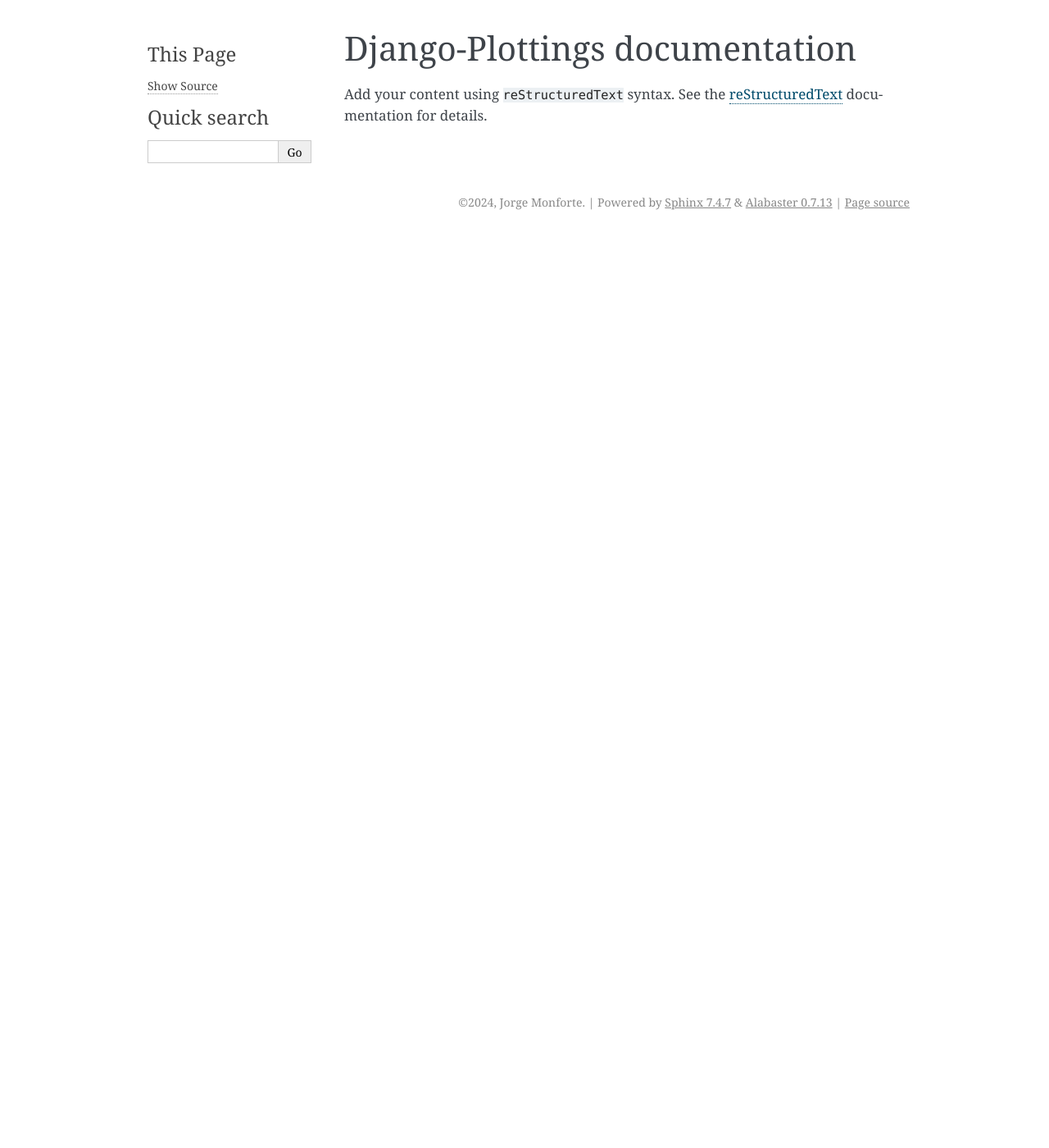
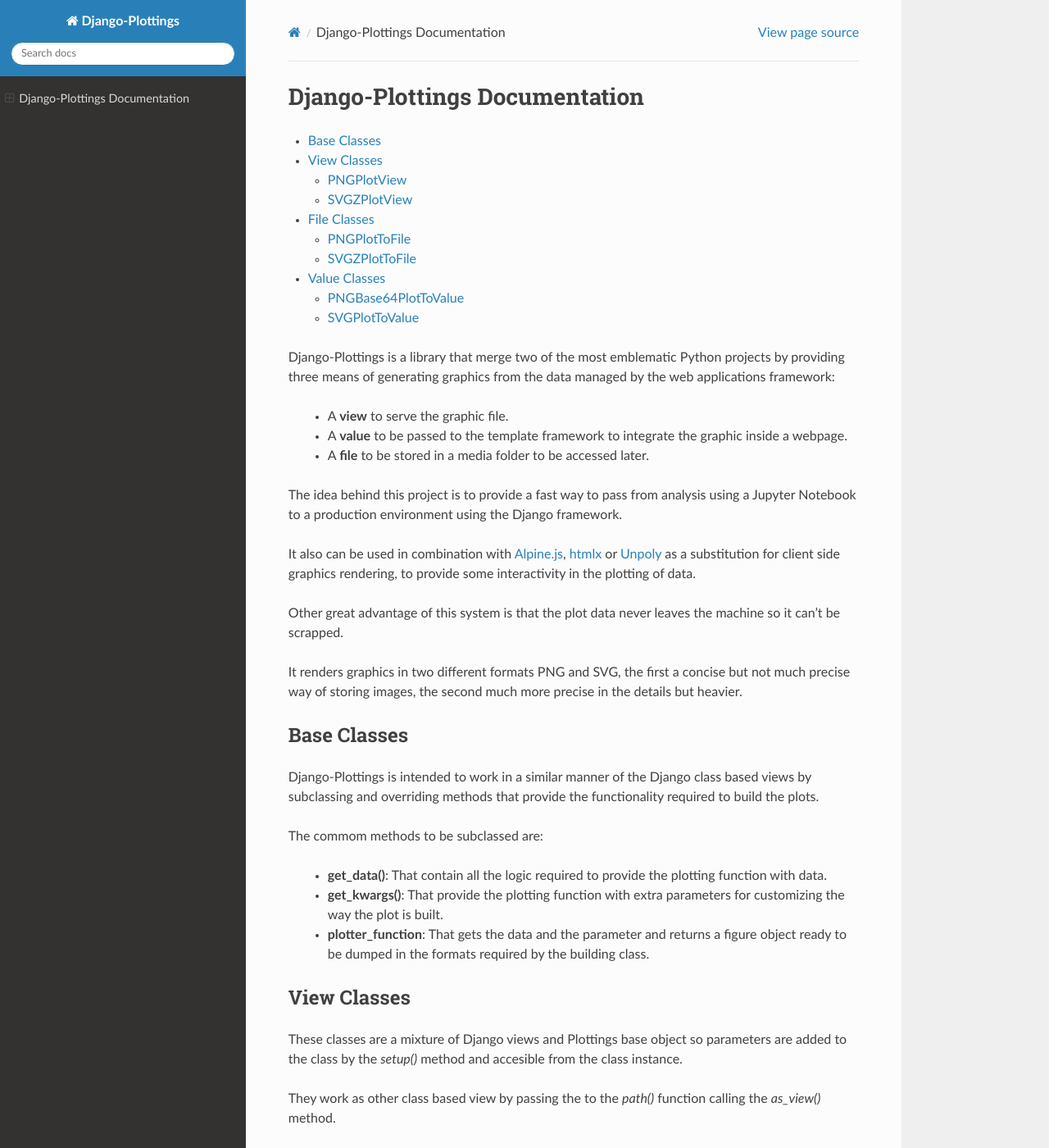
Before and after one commit to llou/django-plottings, a Sphinx documentation site: the page built from docs/index.rst, in a window 1280 px wide and 1400 px high. Shown: the whole window at 82% size. Built offline with Sphinx 7.4.7 and the Read the Docs theme 2.0.0, drawn with Linux system fonts in a browser that asks for light colours; some of the changed text lies outside the part shown.

Commit message:
Documentation work

```diff
--- a/docs/conf.py
+++ b/docs/conf.py
@@ -6,22 +6,27 @@
 # -- Project information -----------------------------------------------------
 # https://www.sphinx-doc.org/en/master/usage/configuration.html#project-information
 
+import sys
+from pathlib import Path
+
+sys.path.insert(0, str(Path(__file__).resolve().parents[1]))
+
 project = 'Django-Plottings'
-copyright = '2024, Jorge Monforte'
-author = 'Jorge Monforte'
+copyright = '2024, Jorge Monforte González'
+author = 'Jorge Monforte González'
 
 # -- General configuration ---------------------------------------------------
 # https://www.sphinx-doc.org/en/master/usage/configuration.html#general-configuration
 
-extensions = []
+extensions = ['sphinx.ext.autodoc', 'sphinx.ext.coverage',
+              'sphinx.ext.napoleon', 'sphinx_rtd_theme']
 
 templates_path = ['_templates']
 exclude_patterns = ['_build', 'Thumbs.db', '.DS_Store']
 
 
-
 # -- Options for HTML output -------------------------------------------------
 # https://www.sphinx-doc.org/en/master/usage/configuration.html#options-for-html-output
 
-html_theme = 'alabaster'
+html_theme = 'sphinx_rtd_theme'
 html_static_path = ['_static']
--- a/docs/index.rst
+++ b/docs/index.rst
@@ -1,16 +1,124 @@
-.. Django-Plottings documentation master file, created by
-   sphinx-quickstart on Fri Jul 26 04:36:00 2024.
-   You can adapt this file completely to your liking, but it should at least
-   contain the root `toctree` directive.
 
-Django-Plottings documentation
+Django-Plottings Documentation
 ==============================
 
-Add your content using ``reStructuredText`` syntax. See the
-`reStructuredText <https://www.sphinx-doc.org/en/master/usage/restructuredtext/index.html>`_
-documentation for details.
+.. contents::
+   :local:
+
+Django-Plottings is a library that merge two of the most emblematic Python
+projects by providing three means of generating graphics from the data managed
+by the web applications framework:
+
+ - A **view** to serve the graphic file.
+ - A **value** to be passed to the template framework to integrate the graphic
+   inside a webpage.
+ - A **file** to be stored in a media folder to be accessed later.
+
+The idea behind this project is to provide a fast way to pass from analysis
+using a Jupyter Notebook to a production environment using the Django
+framework.
+
+It also can be used in combination with Alpine.js_, htmlx_ or Unpoly_ as a
+substitution for client side graphics rendering, to provide some interactivity
+in the plotting of data.
+
+.. _Alpine.js: https://alpinejs.dev
+.. _htmlx: https://htmlx.org
+.. _Unpoly: https://unpoly.com
+
+Other great advantage of this system is that the plot data never leaves the
+machine so it can't be scrapped.
+
+It renders graphics in two different formats PNG and SVG, the first a concise
+but not much precise way of storing images, the second much more precise in the
+details but heavier.
+
+Base Classes
+------------
+
+Django-Plottings is intended to work in a similar manner of the Django class
+based views by subclassing and overriding methods that provide the functionality
+required to build the plots.
+
+The commom methods to be subclassed are:
+
+ - **get_data()**: That contain all the logic required to provide the plotting
+   function with data.
+
+ - **get_kwargs()**: That provide the plotting function with extra parameters
+   for customizing the way the plot is built.
+
+ - **plotter_function**: That gets the data and the parameter and returns a
+   figure object ready to be dumped in the formats required by the building
+   class.
 
 
-.. toctree::
-   :maxdepth: 2
-   :caption: Contents:
+View Classes
+------------
+
+These classes are a mixture of Django views and Plottings base object so
+parameters are added to the class by the `setup()` method and accesible from
+the class instance.
+
+They work as other class based view by passing the to the `path()` function
+calling the `as_view()` method.
+
+PNGPlotView
+^^^^^^^^^^^
+
+.. autoclass:: plottings.PNGPlotView
+   :members:
+   :inherited-members:
+
+SVGZPlotView
+^^^^^^^^^^^^
+
+.. autoclass:: plottings.SVGZPlotView
+   :members:
+   :inherited-members:
+
+File Classes
+------------
+
+This class is intended to be initiallized and then to proceed to call the
+`get_file()` method that returns a Django file object ready to be assigned to a
+Django ImageField for saving and storing the data in a media folder.
+
+PNGPlotToFile
+^^^^^^^^^^^^^
+
+.. autoclass:: plottings.PNGPlotToFile
+   :members:
+   :inherited-members:
+
+SVGZPlotToFile
+^^^^^^^^^^^^^^
+
+.. autoclass:: plottings.SVGZPlotToFile
+   :members:
+   :inherited-members:
+
+Value Classes
+-------------
+
+This class is intended to be initiallized and then to proceed to call the
+`get_value()` method that returns a ValueItem object intended to be passed to
+the Django Template System to render the webpage with the image included.
+
+PNGBase64PlotToValue
+^^^^^^^^^^^^^^^^^^^^
+
+.. autoclass:: plottings.PNGBase64PlotToValue
+   :members:
+   :inherited-members:
+
+.. autoclass:: plottings.base.B64ValueItem
+
+SVGPlotToValue
+^^^^^^^^^^^^^^
+
+.. autoclass:: plottings.SVGPlotToValue
+   :members:
+   :inherited-members:
+
+.. autoclass:: plottings.base.ValueItem
--- /dev/null
+++ b/docs/requirements.txt
@@ -0,0 +1,5 @@
+sphinx
+sphinx-rtd-theme
+django
+numpy
+matplotlib
```
Also changed, not shown: 4 other files.
